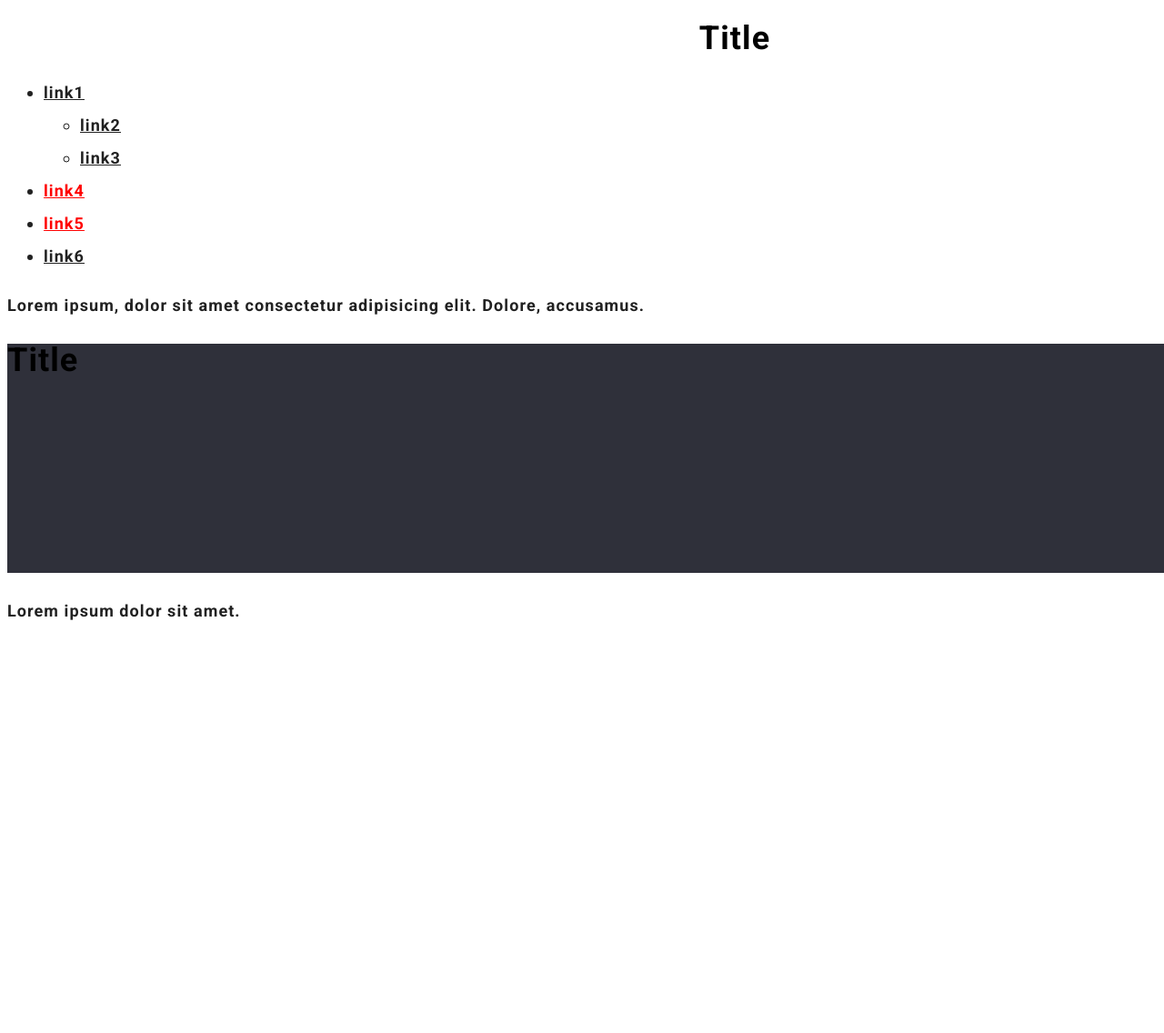
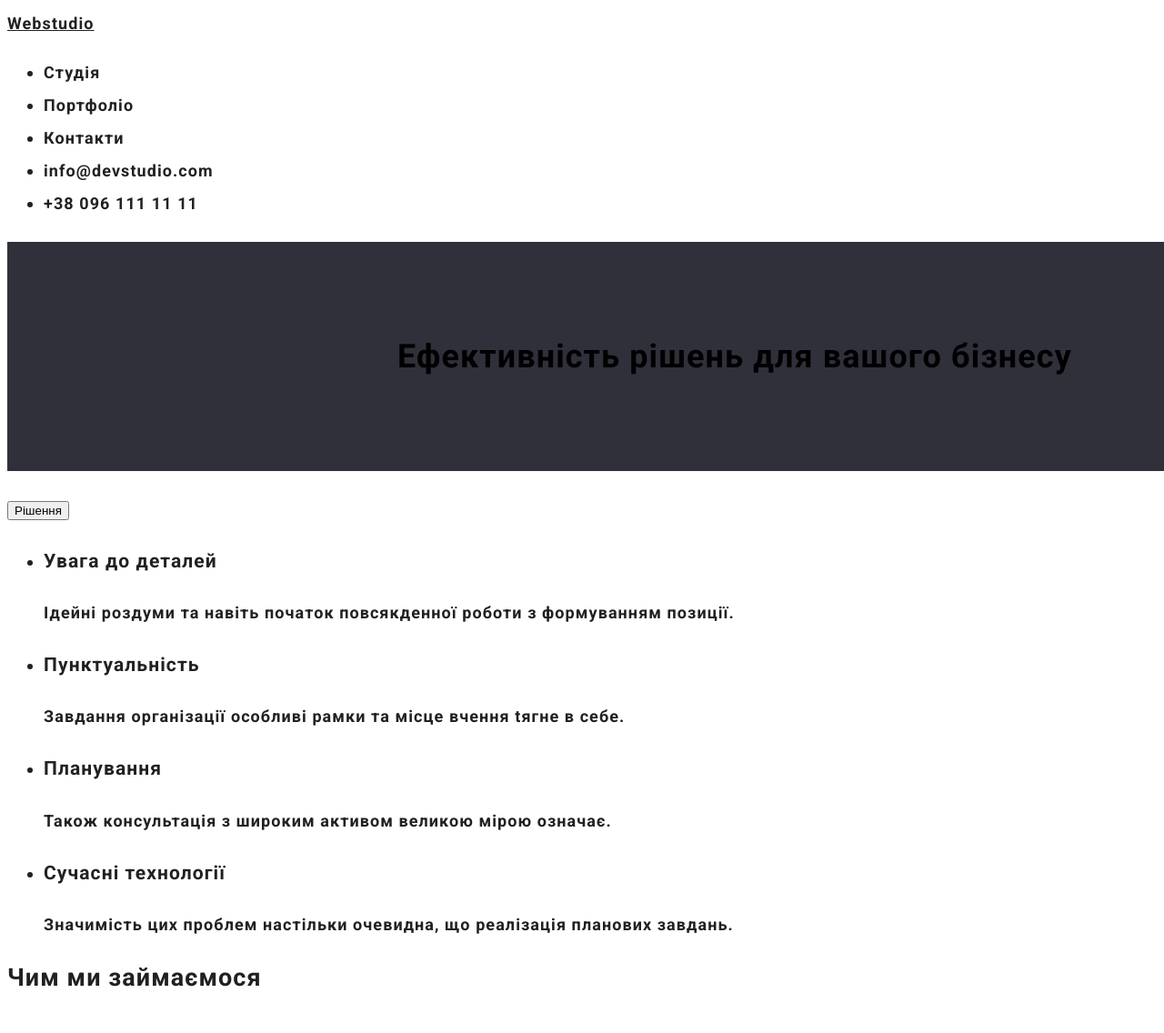
Before and after one commit to AlexandruChet/HW---7, a plain HTML site: page index.html in a window 1280 px wide. Shown: the top 1136 px of the page at 91% size. Before the commit the page ends 800 px from the top, so only its background shows below. Drawn offline with Linux system fonts and the light colour scheme.

Commit message:
first commit

```diff
--- a/index.html
+++ b/index.html
@@ -4,38 +4,79 @@
   <meta charset="UTF-8">
   <meta name="viewport" content="width=device-width, initial-scale=1.0">
   <title>Document</title>
-    <link rel="stylesheet" href="./css/style.css">
+  <link rel="stylesheet" href="css/style.css">
 </head>
 <body>
-    <div class="holder">
-        <h1>Title</h1>
-        <ul class="list">
-          <li>
-            <a href="#">link1</a>
+  <header>
+    <a href="">Webstudio</a>
     <ul>
-              <li>
-                <a href="#">link2</a>
+        <li>Студія</li>
+        <li>Портфоліо</li>
+        <li>Контакти</li>
+        <li>info@devstudio.com</li>
+        <li>+38 096 111 11 11</li>
+    </ul>
+</header>
+      <div><h1>Ефективність рішень для вашого бізнесу</h1>
+        <button>Рішення</button></div>
+
+  <main>
+    <section>
+    <ul>
+        <li><h3>
+          Увага до деталей
+        </h3>
+        <p>Ідейні роздуми та навіть початок повсякденної роботи з формуванням позиції.
+        </p></li>
+             <li><h3>
+              Пунктуальність
+            </h3>
+           <p>
+            Завдання організації особливі рамки та місце вчення tягне в себе.
+          </p></li>
+          <li><h3>
+            Планування
+          </h3>
+          <p>
+            Також консультація з широким активом великою мірою означає.</p>
           </li>
-              <li>
-                <a href="#">link3</a>
+          <li><h3>
+            Сучасні технології
+          </h3>
+          <p>Значимість цих проблем настільки очевидна, що реалізація планових завдань.</p>
         </li>
     </ul>
-          </li>
-          <li>
-            <a href="https://www.youtube.com/">link4</a>
-          </li>
-          <li>
-            <a href="https://validator.w3.org/">link5</a>
-          </li>
-          <li>
-            <a href="#">link6</a>
-          </li>
+  </section>
+    <article>
+      <h2>
+        Чим ми займаємося
+      </h2>
+      <img src="img/img.png" alt="" height="300px" />
+      <img src="img/img (2).png" alt="" height="300px" />
+      <img src="img/img (3).png" alt="" height="300px" />
+    </article>
+    <article>
+     <h1>Наша команда</h1>
+     <ul>
+        <li><img src="img/img.jpg" alt="" height="200px" />
+          <h3>Ігор Дем'яненко</h3>
+          <p>Product Designer</p>
+         <h3>Ольга Рєпіна</h3></li>
+        <li><img src="img/img (1).jpg" alt="" height="200px" />
+          <h3>Ольга Рєпіна</h3>
+          <p>Frontend Developer</p></li>
+        <li><img src="img/img (2).jpg" alt="" height="200px" />
+          <h3>Микола Тарасов</h3>
+          <p>Marketing</p></li>
+        <li><img src="img/img (3).jpg" alt="" height="200px" />
+          <h3>Михайло Єрмаков</h3>
+          <p>UI Designer</p></li>
      </ul>
-        <p>
-          Lorem ipsum, dolor sit amet consectetur adipisicing elit. Dolore, accusamus.
-        </p>
-        <h1>Title</h1>
-        <p>Lorem ipsum dolor sit amet.</p>
-      </div>
+    </article>
+    <footer><h1>Webstudio</h1>
+    <h3>м. Київ, пр-т Лесі Українки, 26</h3>
+  <h3>info@devstudio.com</h3>
+<h3>+38 096 111 11 11</h3></footer>
+  </main>
 </body>
 </html>
```
Lines whose indentation alone changed are shown as unchanged.
